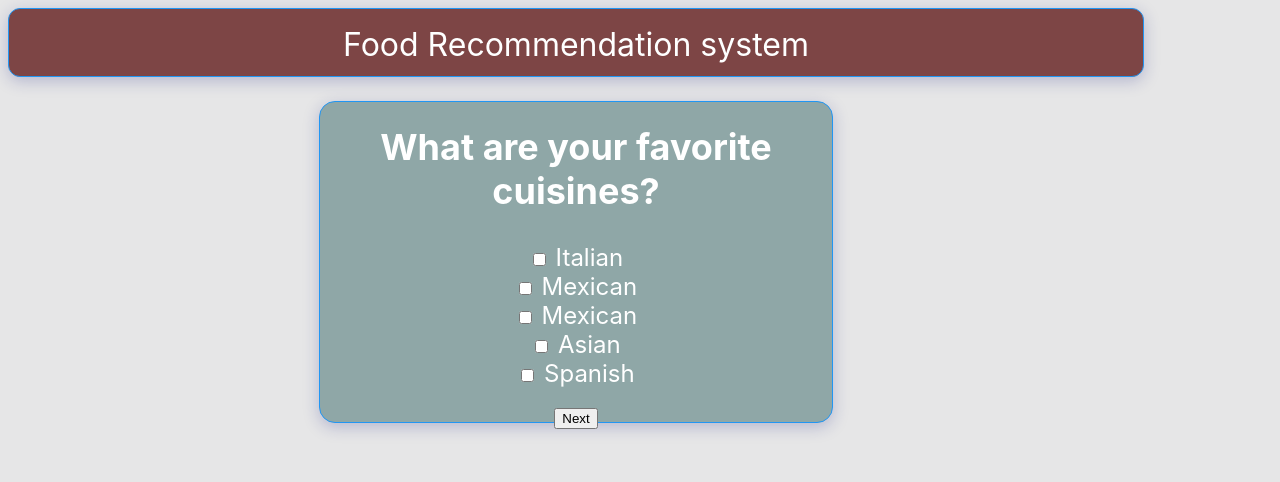
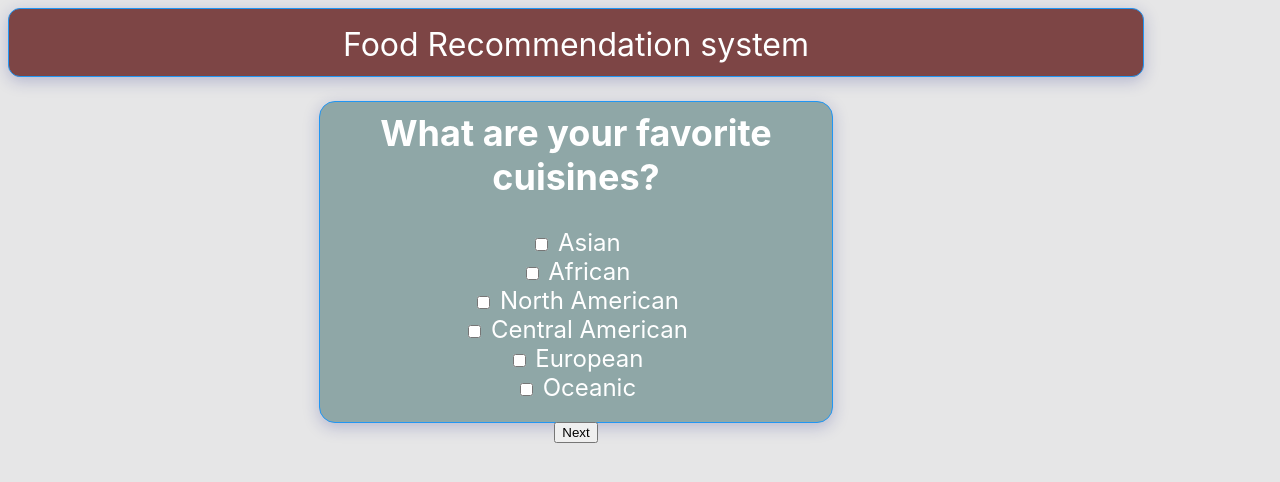
Before and after one commit to RaymondHuang44/AI-Food-Recomendation-system-CPSC-481-Project, a React (Create React App) app in the folder food-rec-frontend/: page / in a window 1280 px wide. Both pictures are taken after a click on the button "Next". Shown: the top 482 px of the page. Built offline with nearby package versions, Linux system fonts and the light colour scheme.

Commit message:
added full cuisine type
added asian, african, north america, centeral america, european, and oceanic

```diff
--- a/food-rec-frontend/src/pages/CuisinePreferences.js
+++ b/food-rec-frontend/src/pages/CuisinePreferences.js
@@ -2,6 +2,14 @@ import React, { useState } from 'react';
 
 const CuisinePreferences = ({ onNext }) => {
     const [cuisines, setCuisines] = useState([]);
+
+    const handleCheckboxChange = (cuisine) => (e) => {
+        if (e.target.checked) {
+            setCuisines(prev => [...prev, cuisine]);
+        } else {
+            setCuisines(prev => prev.filter(c => c !== cuisine));
+        }
+    };
 
     const handleSubmit = (e) => {
         e.preventDefault();
@@ -16,71 +24,60 @@ const CuisinePreferences = ({ onNext }) => {
             <div className="floating-box">
                 <form onSubmit={handleSubmit} style={{ width: '100%', textAlign: 'center' }}>
                     <h2>What are your favorite cuisines?</h2>
-                    <label>
-                        <input
-                            type="checkbox"
-                            checked={cuisines.includes('italian')}
-                            onChange={(e) => {
-                                if (e.target.checked) {
-                                    setCuisines([...cuisines, 'italian']);
-                                } else {
-                                    setCuisines(cuisines.filter(c => c !== 'italian'));
-                                }
-                            }}
-                        /> Italian
-                    </label><br />
-                    <label>
-                        <input
-                            type="checkbox"
-                            checked={cuisines.includes('mexican')}
-                            onChange={(e) => {
-                                if (e.target.checked) {
-                                    setCuisines([...cuisines, 'mexican']);
-                                } else {
-                                    setCuisines(cuisines.filter(c => c !== 'mexican'));
-                                }
-                            }}
-                        /> Mexican
-                    </label><br />
-                    <label>
-                        <input
-                            type="checkbox"
-                            checked={cuisines.includes('mexican')}
-                            onChange={(e) => {
-                                if (e.target.checked) {
-                                    setCuisines([...cuisines, 'mexican']);
-                                } else {
-                                    setCuisines(cuisines.filter(c => c !== 'mexican'));
-                                }
-                            }}
-                        /> Mexican
-                    </label><br />
+                    <div>
                         <label>
                             <input
                                 type="checkbox"
                                 checked={cuisines.includes('asian')}
-                            onChange={(e) => {
-                                if (e.target.checked) {
-                                    setCuisines([...cuisines, 'asian']);
-                                } else {
-                                    setCuisines(cuisines.filter(c => c !== 'asian'));
-                                }
-                            }}
+                                onChange={handleCheckboxChange('asian')}
                             /> Asian
-                    </label><br />
+                        </label>
+                    </div>
+                    <div>
                         <label>
                             <input
                                 type="checkbox"
-                            checked={cuisines.includes('spanish')}
-                            onChange={(e) => {
-                                if (e.target.checked) {
-                                    setCuisines([...cuisines, 'spanish']);
-                                } else {
-                                    setCuisines(cuisines.filter(c => c !== 'spanish'));
-                                }
-                            }}
-                        /> Spanish
-                    </label><br />
+                                checked={cuisines.includes('african')}
+                                onChange={handleCheckboxChange('african')}
+                            /> African
+                        </label>
+                    </div>
+                    <div>
+                        <label>
+                            <input
+                                type="checkbox"
+                                checked={cuisines.includes('north_american')}
+                                onChange={handleCheckboxChange('north_american')}
+                            /> North American
+                        </label>
+                    </div>
+                    <div>
+                        <label>
+                            <input
+                                type="checkbox"
+                                checked={cuisines.includes('central_american')}
+                                onChange={handleCheckboxChange('central_american')}
+                            /> Central American
+                        </label>
+                    </div>
+                    <div>
+                        <label>
+                            <input
+                                type="checkbox"
+                                checked={cuisines.includes('european')}
+                                onChange={handleCheckboxChange('european')}
+                            /> European
+                        </label>
+                    </div>
+                    <div>
+                        <label>
+                            <input
+                                type="checkbox"
+                                checked={cuisines.includes('oceanic')}
+                                onChange={handleCheckboxChange('oceanic')}
+                            /> Oceanic
+                        </label>
+                    </div>
                     <button type="submit" style={{ marginTop: 20 }}>Next</button>
                 </form>
             </div>
```
Also changed, not shown: 1 other file (tests, documents, lock files or other folders). Lines whose indentation alone changed are shown as unchanged.
